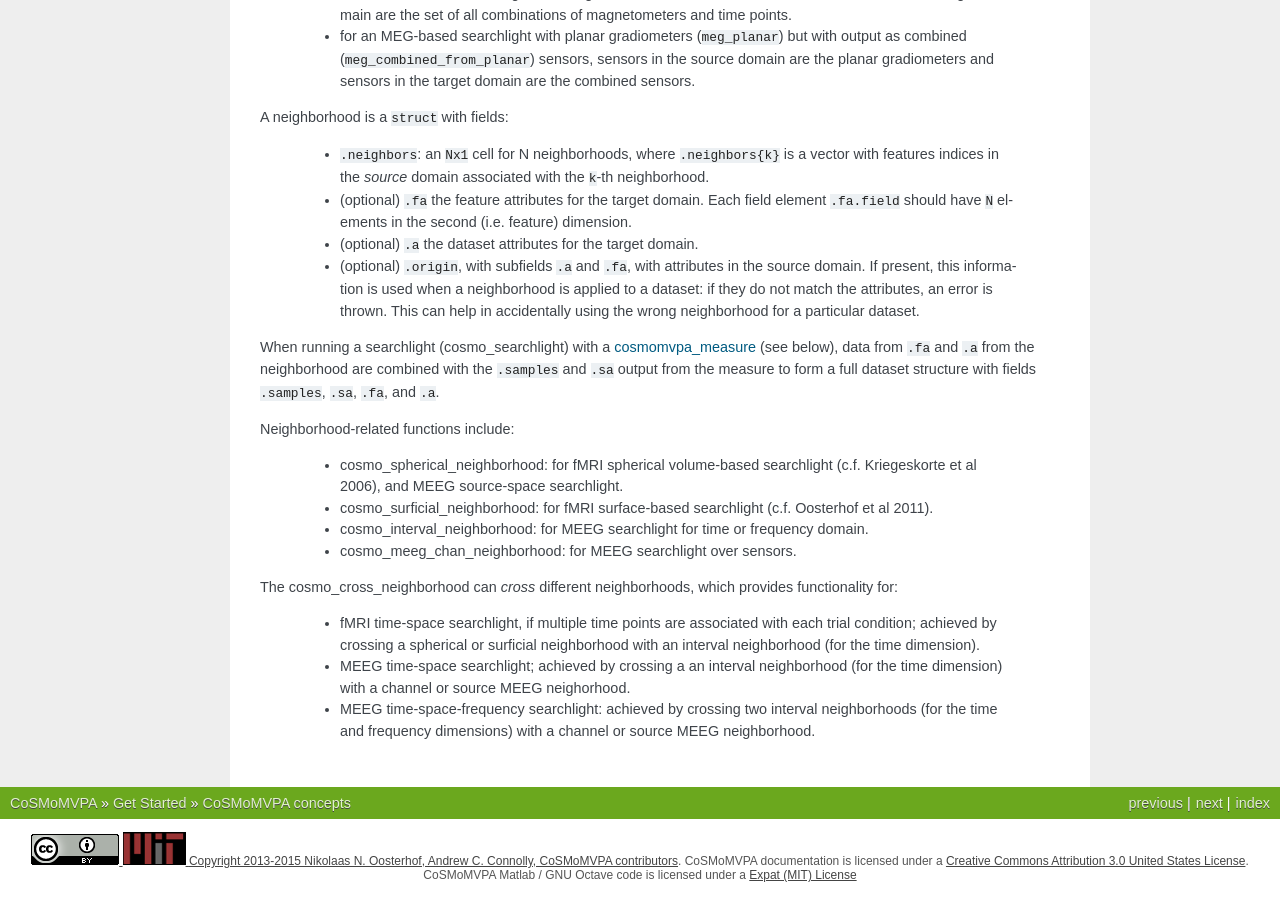
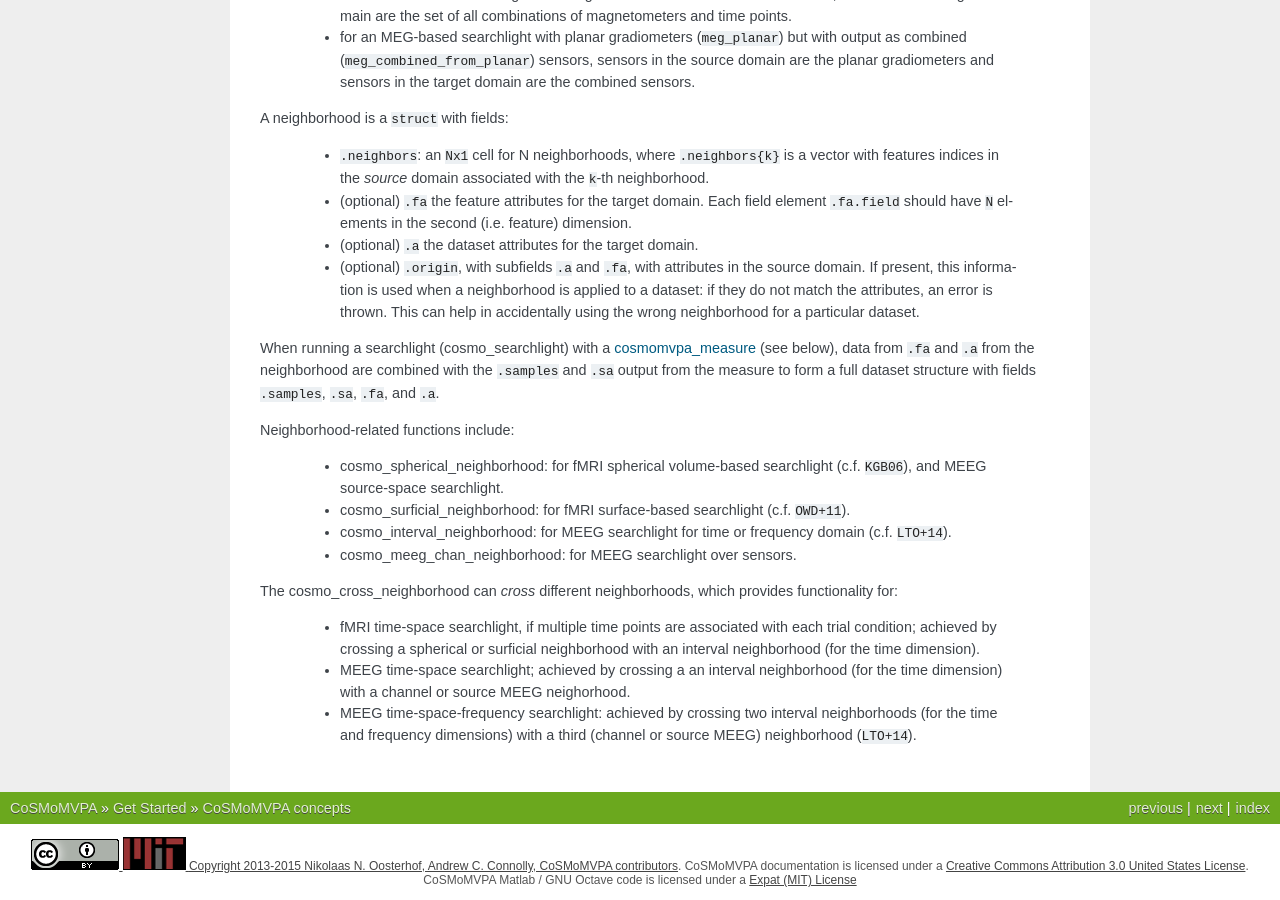
Before and after one commit to CoSMoMVPA/CoSMoMVPA, a Sphinx documentation site: the page built from doc/source/cosmomvpa_concepts.rst, in a window 1280 px wide and 900 px high, scrolled down 8881 px. Built offline with Sphinx 7.4.7, drawn with Linux system fonts in a browser that asks for light colours; pages that are not in the unit, such as notebooks, are missing from menus; cross-references to code outside the pages are shown as plain code; some of the changed text lies outside the part shown.

Commit message:
MSC: add references

```diff
--- a/doc/source/cosmomvpa_concepts.rst
+++ b/doc/source/cosmomvpa_concepts.rst
@@ -287,7 +287,7 @@ Examples of measures include:
 
 Neighborhood
 ^^^^^^^^^^^^
-The tradional (volume-based fMRI) searchlight was introduced by Kriegskorte et al (2006) as a method to measure information content *locally* in the whole brain. In this approach, a sphere-shaped mask (usually with a radius of a few voxels) 'travels' through the brain, and at each location :ref:`measures <cosmomvpa_measure>` information content (such as correlation differences or classification accuracies). This process is done for each brain location, and the result assigned to the center voxel of each sphere. The result is an *information* (rather than univariate *activation*) map.
+The tradional (volume-based fMRI) searchlight was introduced :cite:`KGB06` as a method to measure information content *locally* in the whole brain. In this approach, a sphere-shaped mask (usually with a radius of a few voxels) 'travels' through the brain, and at each location :ref:`measures <cosmomvpa_measure>` information content (such as correlation differences or classification accuracies). This process is done for each brain location, and the result assigned to the center voxel of each sphere. The result is an *information* (rather than univariate *activation*) map.
 
 CoSMoMVPA_ overloads the *searchlight* concept through a more versatile *neighborhood* concept. A neighborhood definition describes a mapping that associates with each feature in the *target* domain (for the output) a set of features in the *source* domain (from the input). Neighborhoods are used for searchlight analyses (:ref:`cosmo_searchlight`), where the concept of a traditional fMRI volumetric searchlight is generalized to other types of datasets as well. For example:
 
@@ -307,16 +307,16 @@ When running a searchlight (:ref:`cosmo_searchlight`) with a `cosmomvpa_measure`
 
 Neighborhood-related functions include:
 
-    - :ref:`cosmo_spherical_neighborhood`: for fMRI spherical volume-based searchlight (c.f. Kriegeskorte et al 2006), and MEEG source-space searchlight.
-    - :ref:`cosmo_surficial_neighborhood`: for fMRI surface-based searchlight (c.f. Oosterhof et al 2011).
-    - :ref:`cosmo_interval_neighborhood`: for MEEG searchlight for time or frequency domain.
+    - :ref:`cosmo_spherical_neighborhood`: for fMRI spherical volume-based searchlight (c.f. :cite:`KGB06`), and MEEG source-space searchlight.
+    - :ref:`cosmo_surficial_neighborhood`: for fMRI surface-based searchlight (c.f. :cite:`OWD+11`).
+    - :ref:`cosmo_interval_neighborhood`: for MEEG searchlight for time or frequency domain (c.f. :cite:`LTO+14`).
     - :ref:`cosmo_meeg_chan_neighborhood`: for MEEG searchlight over sensors.
 
 The :ref:`cosmo_cross_neighborhood` can *cross* different neighborhoods, which provides functionality for:
 
     - fMRI time-space searchlight, if multiple time points are associated with each trial condition; achieved by crossing a spherical or surficial neighborhood with an interval neighborhood (for the time dimension).
     - MEEG time-space searchlight; achieved by crossing a an interval neighborhood (for the time dimension) with a channel or source MEEG neighorhood.
-    - MEEG time-space-frequency searchlight: achieved by crossing two interval neighborhoods (for the time and frequency dimensions) with a channel or source MEEG neighborhood.
+    - MEEG time-space-frequency searchlight: achieved by crossing two interval neighborhoods (for the time and frequency dimensions) with a third (channel or source MEEG) neighborhood (:cite:`LTO+14`).
 
 
 .. include:: links.txt
--- a/doc/source/references.bib
+++ b/doc/source/references.bib
@@ -127,3 +127,14 @@ pages = {261--270},
 month = jun,
 cosmomvpa-summary="First illustration of classification of fMRI data"
 }
+
+@article{LTO+14,
+author = {Leske, Sabine and Tse, Ada and Oosterhof, Nikolaas N and Hartmann, Thomas and M{\"u}ller, Nadia and Keil, Julian and Weisz, Nathan},
+title = {{The strength of alpha and beta oscillations parametrically scale with the strength of an illusory auditory percept}},
+journal = {NeuroImage},
+year = {2014},
+volume = {88},
+pages = {69--78},
+month = mar,
+cosmomvpa-summary="Illustration of MEEG time-frequency-channel searchlight"
+}
```
